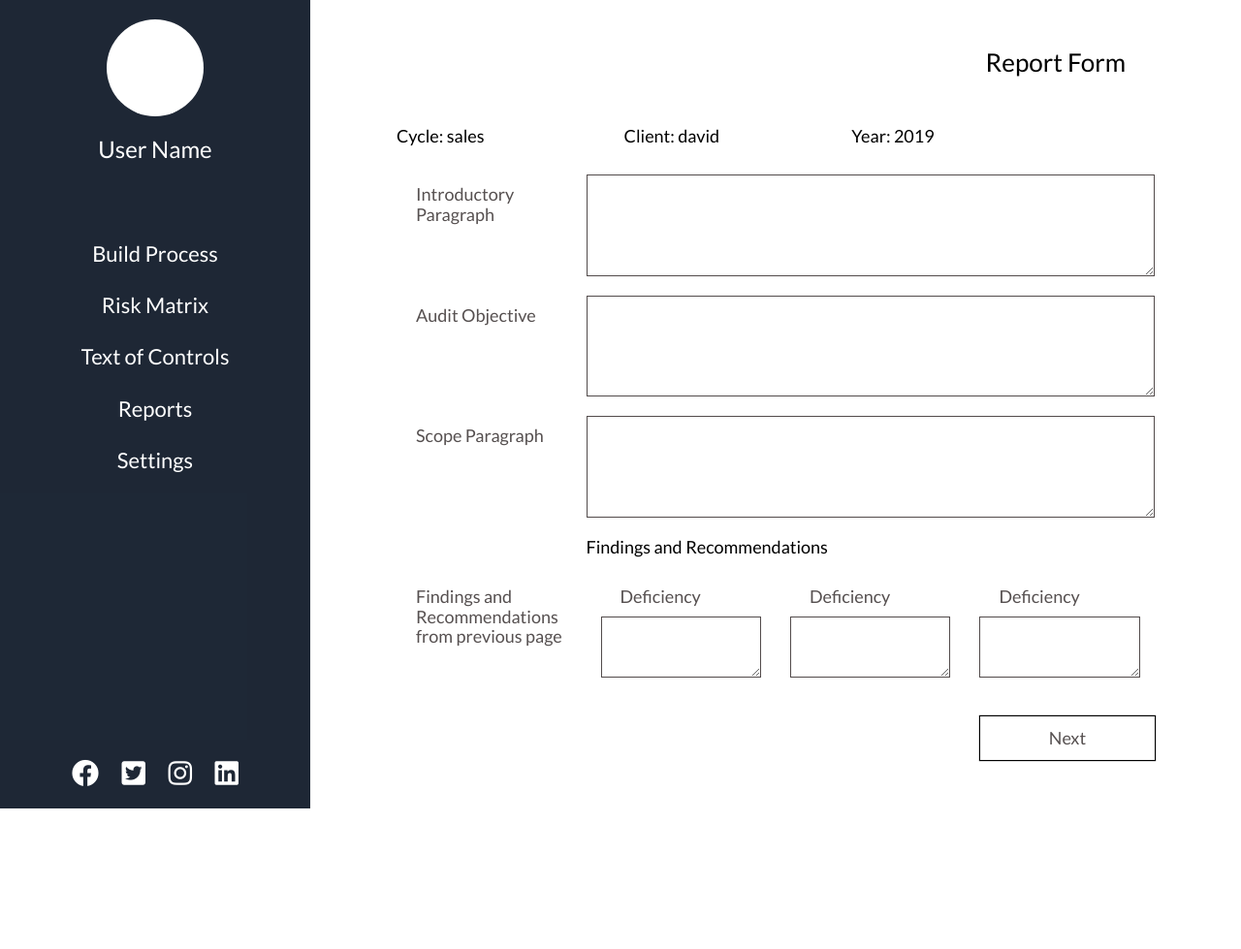
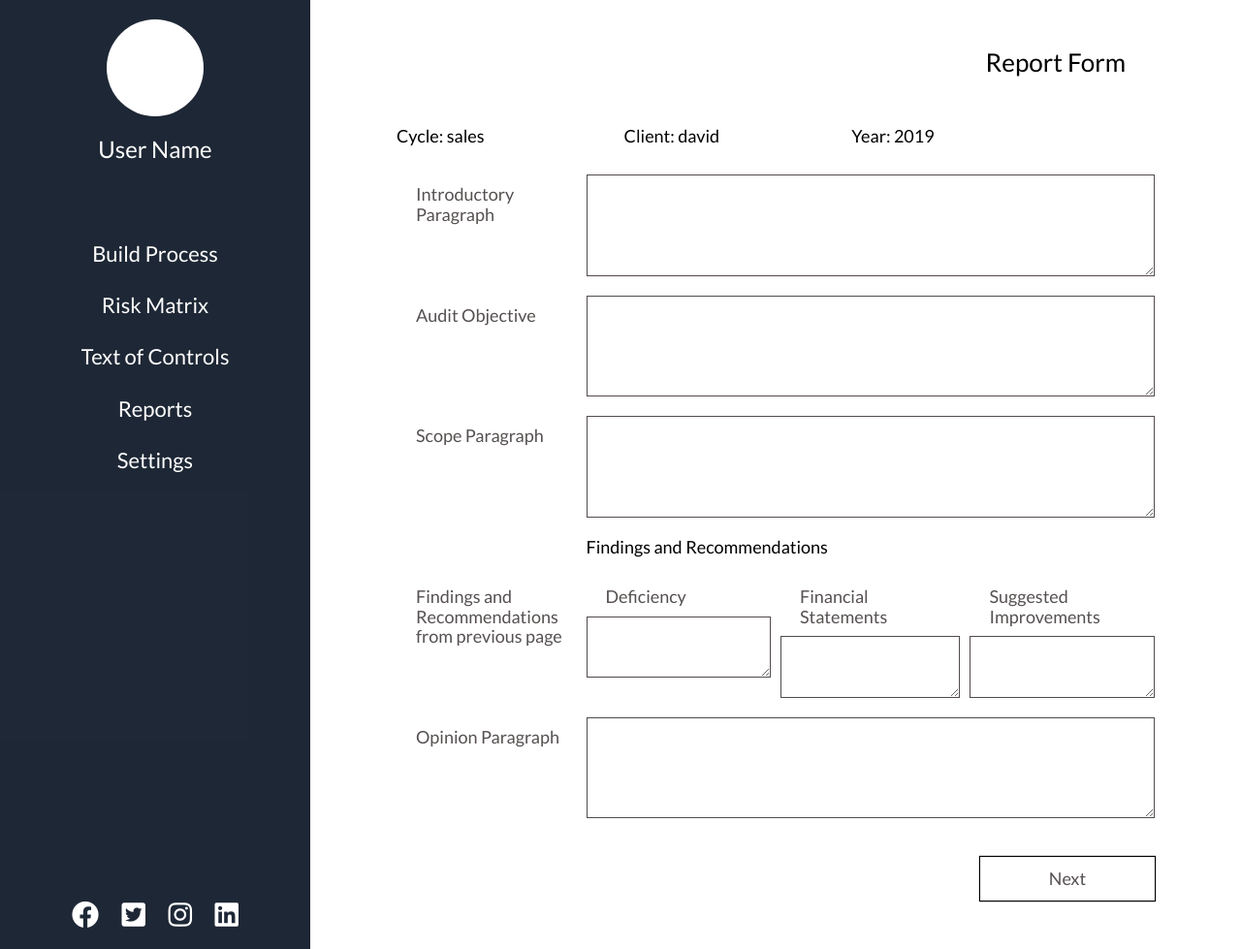
Before and after one commit to fengo4142/django-cycle-app, a Django app: template cycle/templates/report_form.html in a window 1280 px wide. Shown: the whole page at 97% size. Before the commit the page ends 834 px from the top, so only its background shows below. Run offline with Django 3.2, Linux system fonts and the light colour scheme; the template is opened without the code that fills it: values that come from a table or form of the project are taken from there, others are empty; data comes from the database, SQL or seed files in the repository; both versions use the stored data as it was after the commit; some libraries are stand-ins or nearby versions.

Commit message:
report model and save action implemented

```diff
--- a/cycle/templates/report_form.html
+++ b/cycle/templates/report_form.html
@@ -4,12 +4,15 @@
 {% load crispy_forms_tags %}
 
 {% block content %}
+<style>
+
+</style>
  	<main class="transaction-page">
     <section class="inner-wrap">
         {% include 'sidebar.html' %}
         <div class="sampling_form">
 
-          <form method="POST">
+          <form method="POST" action="{% url 'report_form' %}">
                 {% csrf_token %}
               <div class="modal-header" style="margin: 30px; text-align: right">
                 <h4 class="modal-title">Report Form</h4>
@@ -44,22 +47,28 @@
               <div class="control-group">
                 <label class="control-label">Findings and Recommendations from previous page</label>
                 <div class="controls">
-                  <div class="col-4 report-recommendation">
+                  <div class="col-4 report-recommendation" style="padding-left: 0;">
                     <label>Deficiency</label>
-                    <textarea name="deficiency" id="deficiency"></textarea>
+                    <textarea name="deficiency" row="4" class="textarea" id="deficiency"></textarea>
                   </div>
                   <div class="col-4 report-recommendation">
-                    <label>Deficiency</label>
-                    <textarea name="deficiency" id="deficiency"></textarea>
+                    <label>Financial Statements</label>
+                    <textarea name="financials" row="4" class="textarea" id="deficiency"></textarea>
                   </div>
-                  <div class="col-4 report-recommendation">
-                    <label>Deficiency</label>
-                    <textarea name="deficiency" id="deficiency"></textarea>
+                  <div class="col-4 report-recommendation" style="padding-right: 0;">
+                    <label>Suggested Improvements</label>
+                    <textarea name="suggestions" row="4" class="textarea" id="deficiency"></textarea>
                   </div>
                 </div>
               </div>
+              <div class="control-group">
+                <label class="control-label">Opinion Paragraph</label>
+                <div class="controls">
+                  <textarea name="opinion_paragraph" cols="40" rows="4" class="textarea" required="" id="opinion_paragraph"></textarea>
+                </div>
+              </div>
               <div class="form-actions">
-                <button class="general_btn">Next
+                <button type="submit" class="general_btn">Next
                     <span></span>
                     <span></span>
                     <span></span>
--- a/static/css/style.css
+++ b/static/css/style.css
@@ -1086,5 +1086,6 @@ tbody > .dynamic-form-add > td:first-child > a {
 
 
 .report-recommendation {
-  padding: 0 15px; float: left;
+  padding: 0 5px;
+  float: left;
 }
```
Also changed, not shown: cycle/views.py (+20 -1 lines), db.sqlite3.
